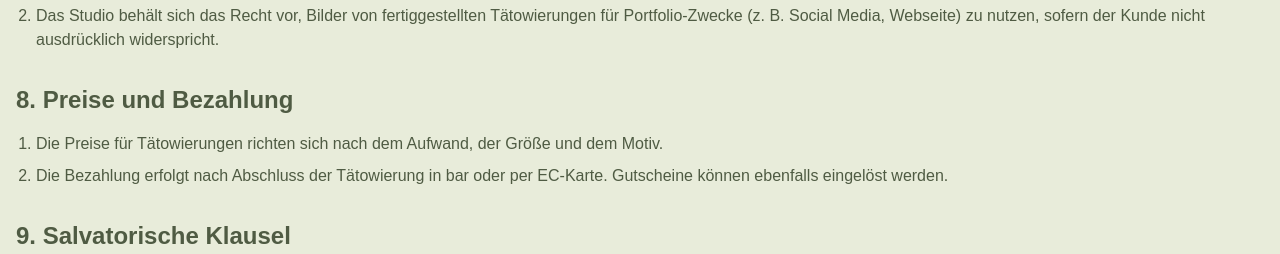
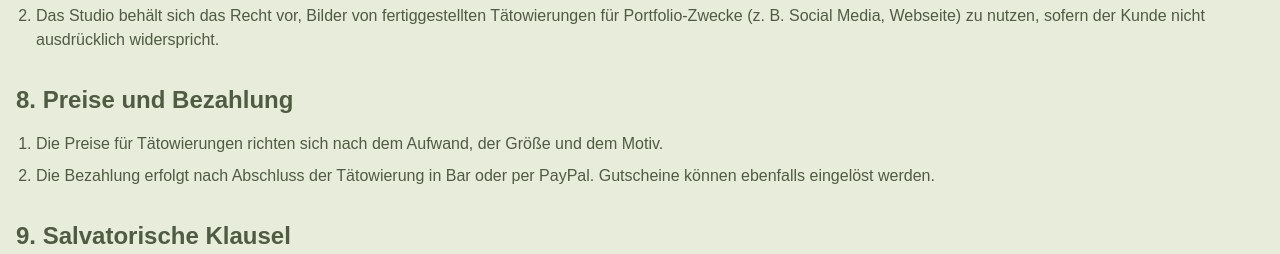
Before and after one commit to matveisch/tattoo-studio, a Next.js app: page /agb in a window 1280 px wide. Shown: the part 1384-1638 px from the top of the page. Built offline with nearby package versions, Linux system fonts and the light colour scheme.

Commit message:
Update payment methods in AGBPage to include PayPal

```diff
--- a/app/agb/page.tsx
+++ b/app/agb/page.tsx
@@ -144,7 +144,7 @@ export default function AGBPage() {
               Die Preise für Tätowierungen richten sich nach dem Aufwand, der Größe und dem Motiv.
             </li>
             <li>
-              Die Bezahlung erfolgt nach Abschluss der Tätowierung in bar oder per EC-Karte.
+              Die Bezahlung erfolgt nach Abschluss der Tätowierung in Bar oder per PayPal.
               Gutscheine können ebenfalls eingelöst werden.
             </li>
           </ol>
```
